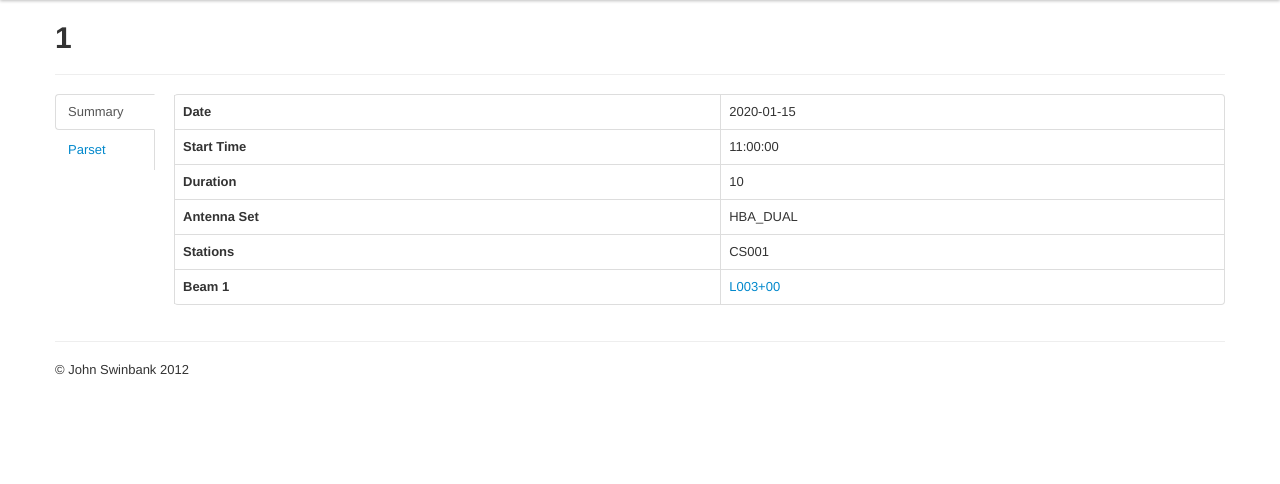
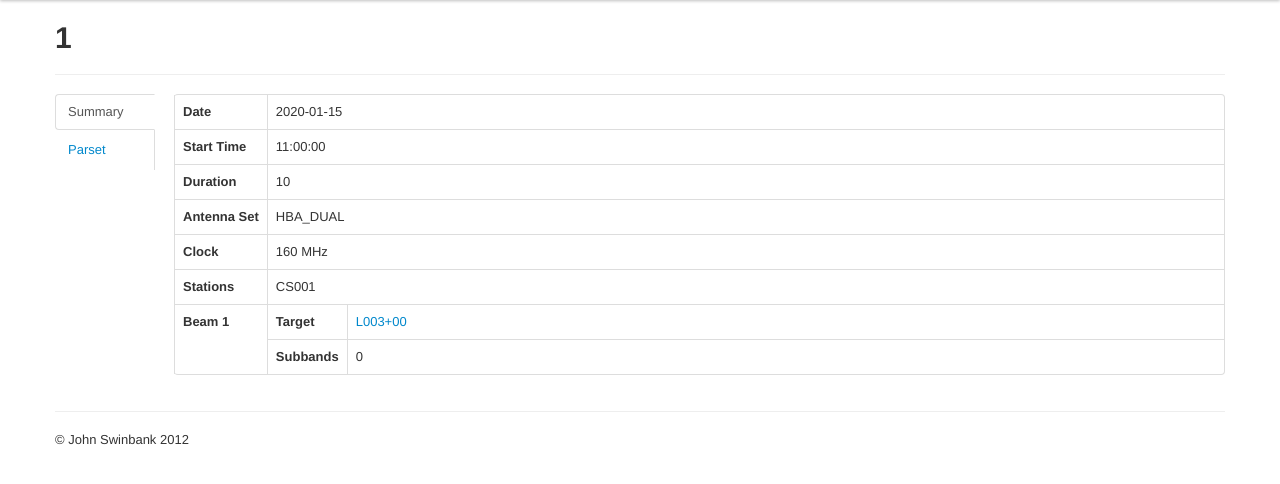
Before and after one commit to jdswinbank/lofar-obsdb, a Django app: page /observation/1/ in a window 1280 px wide. Shown: the part 40-524 px from the top of the page. Run offline with Django 3.2, Linux system fonts and the light colour scheme; data comes from the database, SQL or seed files in the repository; tables that the repository leaves empty hold one stand-in row (values such as "Sample post"); some libraries are stand-ins or nearby versions.

Commit message:
Tweak observation view layout

```diff
--- a/observationdb/templates/observation_detail.html
+++ b/observationdb/templates/observation_detail.html
@@ -18,22 +18,26 @@
       <table style="text-align: left; vertical-align: top" class="table table-bordered">
         <tr>
           <th>Date</th>
-          <td>{{ observation.start_time|date:"Y-m-d" }}</td>
+          <td colspan="2">{{ observation.start_time|date:"Y-m-d" }}</td>
         </tr>
         <tr>
           <th>Start Time</th>
-          <td>{{ observation.start_time|date:"H:i:s" }}</td>
+          <td colspan="2">{{ observation.start_time|date:"H:i:s" }}</td>
         </tr>
           <th>Duration</th>
-          <td>{{ observation.duration }}</td>
+          <td colspan="2">{{ observation.duration }}</td>
         </tr>
         </tr>
           <th>Antenna&nbsp;Set</th>
-          <td>{{ observation.antennaset }}</td>
+          <td colspan="2">{{ observation.antennaset }}</td>
         </tr>
+        <tr>
+          <th>Clock</th>
+          <td colspan="2">{{ observation.clock }} MHz</td>
         </tr>
+        <tr>
           <th>Stations</th>
-          <td>
+          <td colspan="2">
             {% for station in observation.stations.all %}
               {{ station.name }}{% if not forloop.last %},{% endif %}
             {% endfor %}
@@ -41,8 +45,13 @@
         </tr>
         {% for beam in observation.beam_set.all %}
         <tr>
-          <th>Beam {{ beam.beam }}</th>
-          <td><a href="/field/{{ beam.field.pk }}/">{{ beam.field.name }}</a></td>
+          <th rowspan="2">Beam {{ beam.beam }}</th>
+          <th>Target</th>
+          <td style="width: 100%"><a href="/field/{{ beam.field.pk }}/">{{ beam.field.name }}</a></td>
+        </tr>
+        <tr>
+          <th>Subbands</th>
+          <td>{{ beam.subbands.count }}</a></td>
         </tr>
         {% endfor %}
       </table>
```
